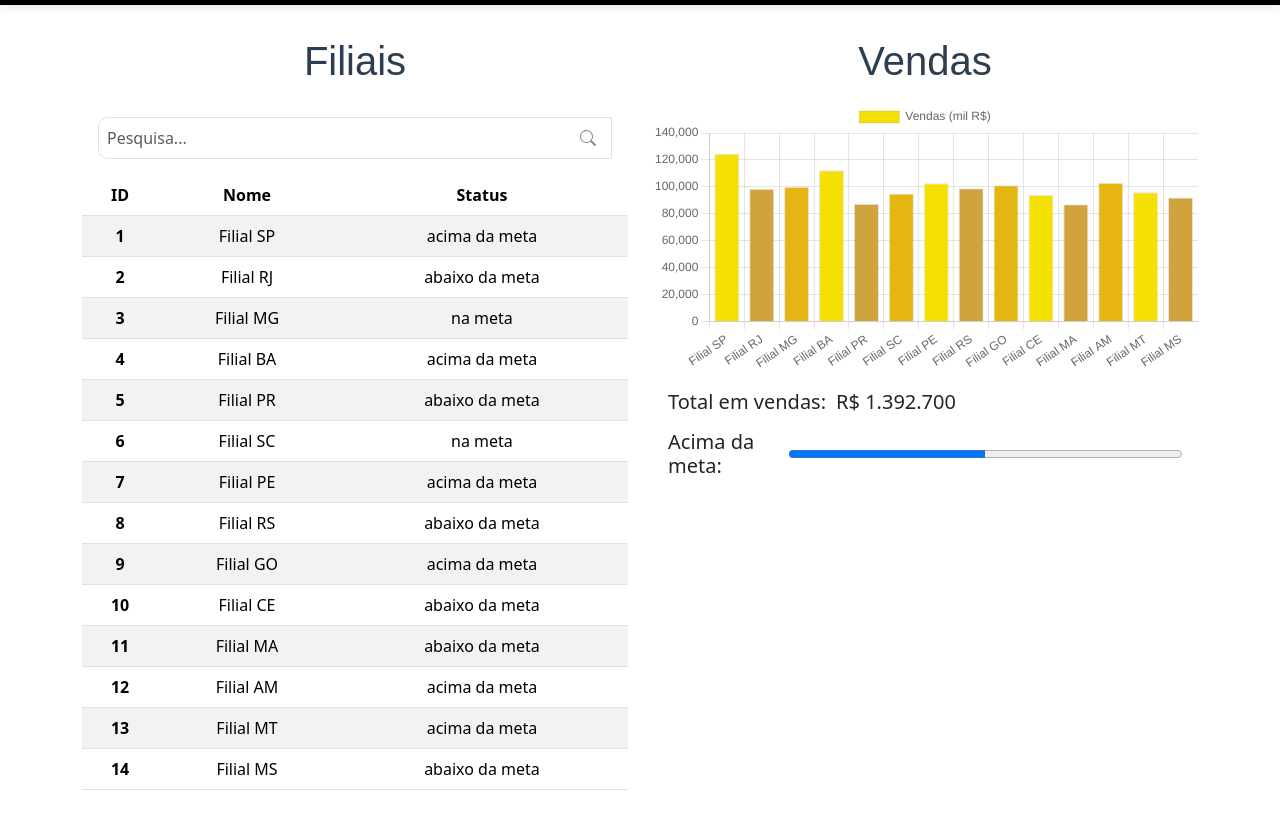
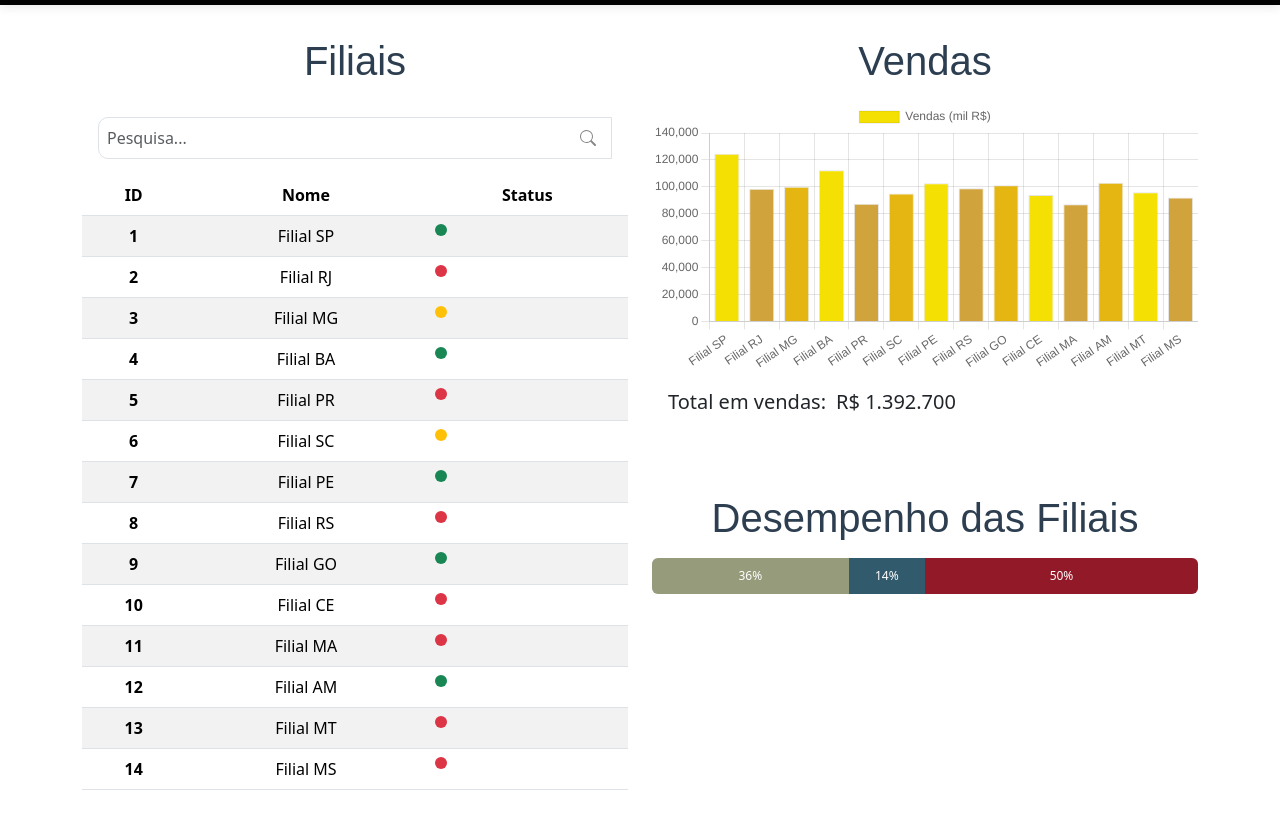
Before and after one commit to PedroHmelosilva/tabela_responsiva, a plain HTML site: page index.html in a window 1280 px wide. Shown: the part 70-884 px from the top of the page. Drawn offline with nearby package versions, Linux system fonts and the light colour scheme; a web font is replaced by a local one.

Commit message:
adicionando a cor para o status de acordo com a meta

```diff
--- a/dados.json
+++ b/dados.json
@@ -125,7 +125,7 @@
     "nome": "Filial MT",
     "vendas": 96000,
     "meta": 95000,
-    "status": "acima da meta",
+    "status": "abaixo da meta",
     "responsavel": "Larissa Reis",
     "produtosVendidos": 212,
     "dataUltimaVenda": "2025-04-03"
--- a/index.html
+++ b/index.html
@@ -65,9 +65,11 @@
                     <h5 style="text-align: left; margin: 0 0.5em 0 0">Total em vendas: </h5>
                     <h5 id="totalVendas"></h5>
                 </div>
-                <div class="legenda">
-                    <h5 style="text-align: left; margin: 0 0.5em 0 0">Acima da meta: </h5>
-                    <progress id="progressBar" max="100" value="50"></progress>
+                <h1 style="margin-top: 2em;">Desempenho das Filiais</h1>
+                <div class="progress" style="height: 3em">
+                    <div id="acimaMeta" class="progress-bar" role="progressbar" style="width: 0%;"></div>
+                    <div id="naMeta" class="progress-bar" role="progressbar" style="width: 0%"></div>
+                    <div id="abaixoMeta" class="progress-bar" role="progressbar" style="width: 0%"></div>
                 </div>
             </div>
         </div>
--- a/script.js
+++ b/script.js
@@ -1,4 +1,3 @@
-//Função que renderiza a tabela
 const tabela = document.getElementById('tabela');
 const inputPesquisa = document.getElementById('pesquisa');
 const ctx = document.getElementById('grafico').getContext('2d');
@@ -28,11 +27,24 @@ function renderizarTabela(dados) {
                 modal.show();
             }
         });
+
+        // Função que muda a cor do status de acordo com o sua meta
+        function corStatus(status) {
+            status = status.toLowerCase();
+            if (status.includes('acima da meta')) return '#198754';
+            if (status.includes('na meta')) return '#ffc107';
+            if (status.includes('abaixo da meta')) return '#dc3545';
+            return '#6c757d';
+        }
+
         linha.innerHTML = `
           <th scope="row">${filial.id}</th>
           <td>${filial.nome}</td>
-          <td>${filial.status}</td>
-          <td style="display:none"></td>
+          <td>
+            <div style="display: flex; align-items: center; gap: 0.5em;">
+              <div style="width: 12px; height: 12px; border-radius: 10px; background-color: ${corStatus(filial.status)};"></div>
+            </div>
+          </td>
         `;
         tabela.appendChild(linha);
 
@@ -103,6 +115,29 @@ function renderizarGrafico(dados) {
     });
 }
 
+function atualizarBarraProgresso(dados) {
+    const total = dados.length;
+    const acima = dados.filter(f => f.status.toLowerCase().includes('acima da meta')).length;
+    const naMeta = dados.filter(f => f.status.toLowerCase().includes('na meta')).length;
+    const abaixo = dados.filter(f => f.status.toLowerCase().includes('abaixo da meta')).length;
+
+    // Percentuais
+    const pctAcima = Math.round((acima / total) * 100);
+    const pctNaMeta = Math.round((naMeta / total) * 100);
+    const pctAbaixo = Math.round((abaixo / total) * 100);
+
+    // Coloca os percentuais paar atualizar o tamanho da barra
+    document.getElementById('acimaMeta').style.width = `${pctAcima}%`;
+    document.getElementById('naMeta').style.width = `${pctNaMeta}%`;
+    document.getElementById('abaixoMeta').style.width = `${pctAbaixo}%`;
+
+    // Texto dentro da barra
+    document.getElementById('acimaMeta').textContent = `${pctAcima}%`;
+    document.getElementById('naMeta').textContent = `${pctNaMeta}%`;
+    document.getElementById('abaixoMeta').textContent = `${pctAbaixo}%`;
+}
+
+
 //Vizualização dos dados da tabela
 fetch('dados.json')
     .then(response => response.json())
@@ -113,6 +148,8 @@ fetch('dados.json')
 
         const total = calcularTotalVendas(dadosFiliais);
         totalVendasElemento.innerText = `R$ ${total.toLocaleString('pt-BR')}`;
+
+        atualizarBarraProgresso(dadosFiliais);
     })
     .catch(error => console.error('Erro ao carregar os dados:', error));
 
--- a/style.css
+++ b/style.css
@@ -167,8 +167,26 @@ h5#totalVendas{
     line-height: 1.6;
 }
 
+/*Progress bar inteira*/
 #progressBar{
     width: 100%;
+}
+
+/*Progress bar item por intem*/
+.progress-bar:nth-of-type(1){
+    background-color: #959b7b;
+}
+
+.progress-bar:nth-of-type(1):hover{
+
+}
+
+.progress-bar:nth-of-type(2){
+    background-color:  #325a6d;
+}
+
+.progress-bar:nth-of-type(3){
+    background-color: #921a28;
 }
 
 /*****************/
```
